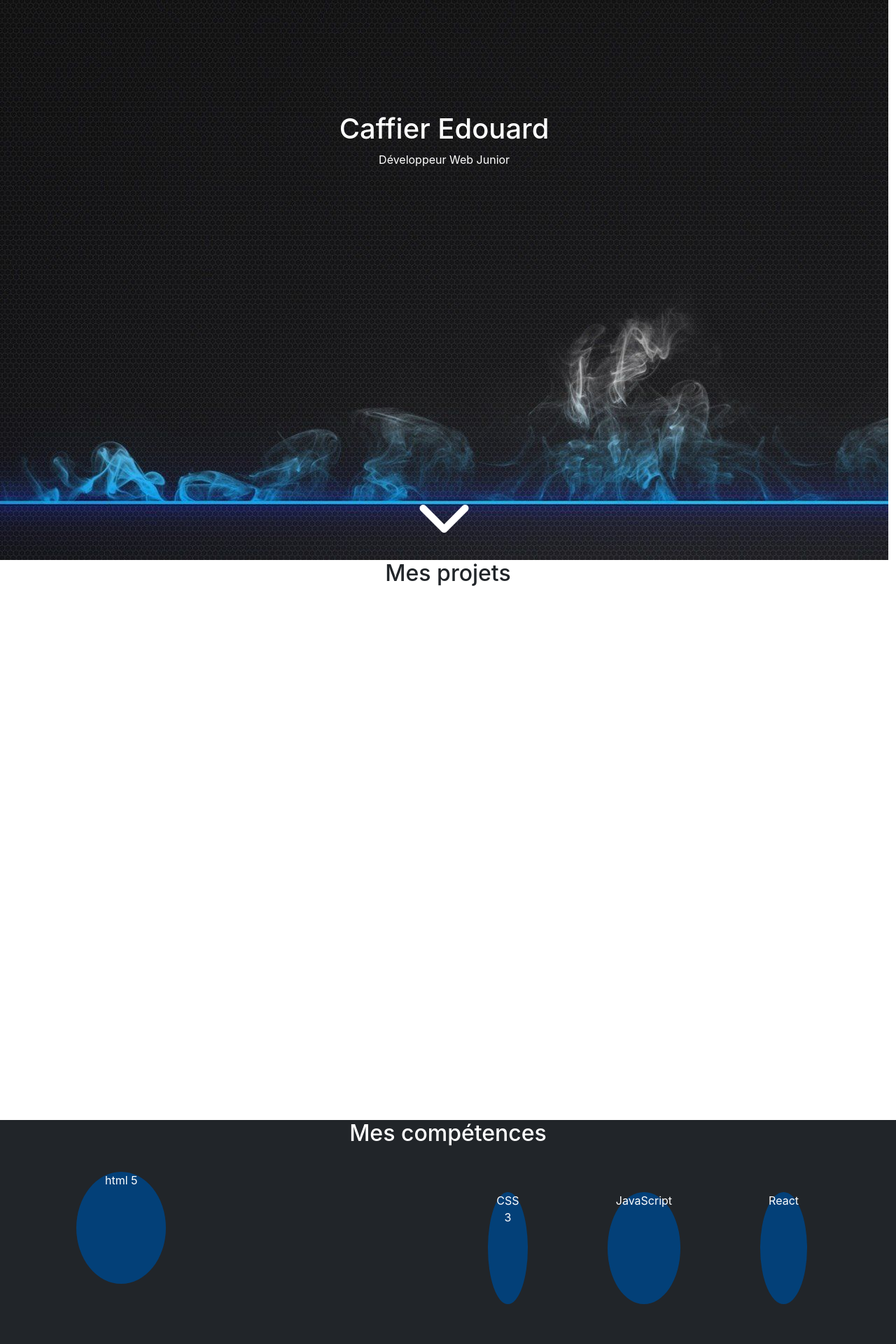
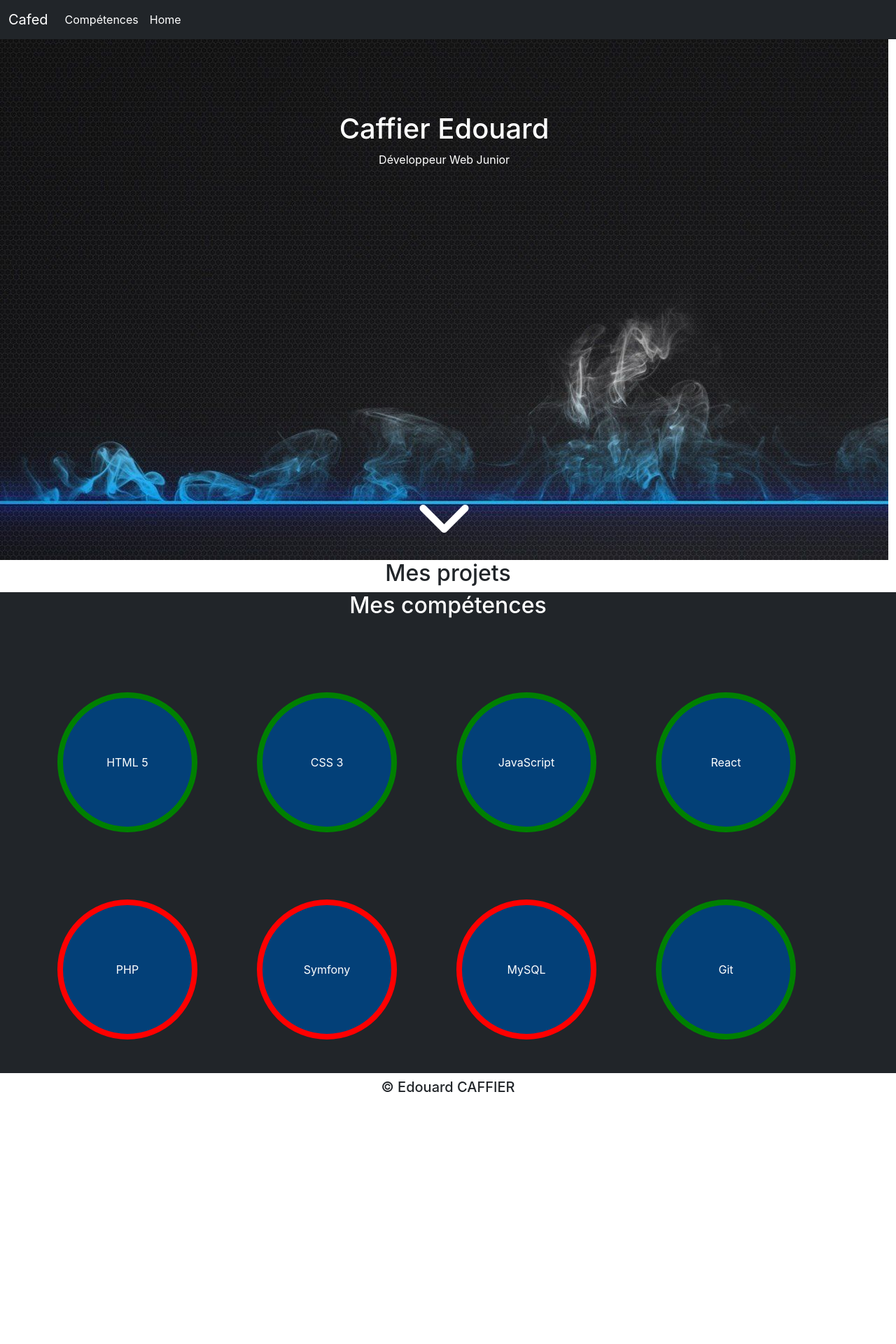
Before and after one commit to ECaffier/Projet-portFolio, a React (Create React App) app: page / in a window 1280 px wide. Shown: the top 1920 px of the page at 70% size. After the commit the page ends 1581 px from the top, so only its background shows below. Built offline with nearby package versions, Linux system fonts and the light colour scheme.

Commit message:
navbar, skills circle almost finished

```diff
--- a/src/App.css
+++ b/src/App.css
@@ -56,18 +56,27 @@
   padding-top:55vh;
   color:white;
 }
+/*Projects*/
 
 
 /*Skills*/
+
+/*Doing circle for my skills, */
 .roundCard{
-  height: 20vh;
-  width : 10vw;
-  margin:5%;
+  height: 200px;
+  width : 200px;
   background-color: #034078;
   border-radius : 50%;
   list-style-type: none;
+  display: flex;
+  align-items: center;
+  justify-content: center;
+
 }
-
-.fullScreen {
-  height: 100vh;
+/*Add Border if its done, WIP or Todo */
+.valid{
+  border:0.5rem solid green;
 }
+.unValid{
+  border:0.5rem solid red;
+}
--- a/src/App.js
+++ b/src/App.js
@@ -3,6 +3,7 @@
 import Header from './components/layout/header/Header'
 import Project from './components/layout/body/Project'
 import Skills from './components/layout/body/Skills'
+import Footer from './components/layout/footer/Footer'
 
 function App() {
   return (
@@ -10,6 +11,7 @@
       <Header />
       <Project />
       <Skills />
+      <Footer />
     </div>
   );
 }
--- a/src/components/layout/body/Project.js
+++ b/src/components/layout/body/Project.js
@@ -2,7 +2,6 @@
     return(
         <div className="container fullScreen">
             <h2 className="text-center"> Mes projets</h2>
-
         </div>
     );
 }
--- a/src/components/layout/body/Skills.js
+++ b/src/components/layout/body/Skills.js
@@ -4,21 +4,34 @@
 
 function Skills(){
     return(
-        <div className="bg-dark text-white fullScreen text-center">
-            <h2>Mes compétences</h2>
+        <div id="skills" className="bg-dark text-white text-center">
+            <h2 className="pb-5">Mes compétences</h2>
             <Container>
                 <Row>
-                    <Col xs={12} md={6}>
-                        <div className="roundCard">html 5</div>
+                    <Col xs={6} md={4} lg={3} className="py-5">
+                        <div className="roundCard valid">HTML 5</div>
                     </Col>
-                    <Col className="roundCard ">CSS 3</Col>
-                    <Col className="roundCard ">JavaScript</Col>
-                    <Col className="roundCard ">React</Col>
-                    <Col className="roundCard ">PHP</Col>
-                    <Col className="roundCard ">Symfony</Col>
-                    <Col className="roundCard ">MySQL</Col>
-                    <Col className="roundCard">Git</Col>
-
+                    <Col xs={6} md={4} lg={3} className="py-5">
+                        <div className="roundCard valid">CSS 3</div>
+                    </Col>
+                    <Col xs={6} md={4} lg={3} className="py-5">
+                        <div className="roundCard valid">JavaScript</div>
+                    </Col>
+                    <Col xs={6} md={4} lg={3} className="py-5">
+                        <div className="roundCard valid">React</div>
+                    </Col>
+                    <Col xs={6} md={4} lg={3} className="py-5">
+                        <div className="roundCard unValid">PHP</div>
+                    </Col>
+                    <Col xs={6} md={4} lg={3} className="py-5">
+                        <div className="roundCard unValid">Symfony</div>
+                    </Col>
+                    <Col xs={6} md={4} lg={3} className="py-5">
+                        <div className="roundCard unValid">MySQL</div>
+                    </Col>
+                    <Col xs={6} md={4} lg={3} className="py-5">
+                        <div className="roundCard valid">Git</div>
+                    </Col>
                 </Row>
             </Container>
         </div>
@@ -27,20 +40,3 @@
 }
 
 export default Skills;
-
-
-{/* <div className="bg-dark text-white fullScreen">
-<h2 className="text-center">Mes compétences</h2>
-<div className="container">
-    <ul className="bg-dark row">
-        <li className="roundCard text-center col-lg={12}">HTML 5</li>
-        <li className="roundCard text-center col-6 offset-6">CSS 3</li>
-        <li className="roundCard text-center col-6 offset-6">JavaScript</li>
-        <li className="roundCard text-center col-6 offset-6">React</li>
-        <li className="roundCard text-center col-6 offset-6">PHP</li>
-        <li className="roundCard text-center col-6 offset-6">Symfony</li>
-        <li className="roundCard text-center col-6 offset-6">MySQL</li>
-        <li className="roundCard text-center col-6 offset-6">Git</li>
-    </ul>
-</div>
-</div> */}
--- a/src/components/layout/footer/Footer.JS
+++ b/src/components/layout/footer/Footer.JS
@@ -0,0 +1,7 @@
+function Footer(){
+    return(
+        <h5 className="text-center p-2">© Edouard CAFFIER</h5>
+
+    );
+}
+export default Footer;
--- a/src/components/layout/header/Header.js
+++ b/src/components/layout/header/Header.js
@@ -1,10 +1,29 @@
 import react from 'react';
 import banner from './banner.jpg';
+import Navbar from 'react-bootstrap/Navbar'
 
 function Header(){
     return (
         <header>
-            <section className="bannerImg">
+            <nav class="navbar navbar-expand-lg navbar-dark bg-dark fixed-top">
+                <div class="container-fluid">
+                    <a class="navbar-brand" href="#top">Cafed</a>
+                    <button class="navbar-toggler" type="button" data-bs-toggle="collapse" data-bs-target="#navbarSupportedContent" aria-controls="navbarSupportedContent" aria-expanded="false" aria-label="Toggle navigation">
+                    <span class="navbar-toggler-icon"></span>
+                    </button>
+                    <div class="collapse navbar-collapse" id="navbarSupportedContent">
+                    <ul class="navbar-nav me-auto mb-2 mb-lg-0">
+                        <li class="nav-item">
+                        <a class="nav-link active" aria-current="page" href="#skills">Compétences</a>
+                        </li>
+                        <li class="nav-item">
+                        <a class="nav-link active" aria-current="page" href="#">Home</a>
+                        </li>
+                    </ul>
+                    </div>
+                </div>
+            </nav>
+            <section id="top"className="bannerImg">
                 <div className="placementName container">
                     <h1 className="text-center">Caffier Edouard</h1>
                     <p className="text-center">Développeur Web Junior</p>
```
